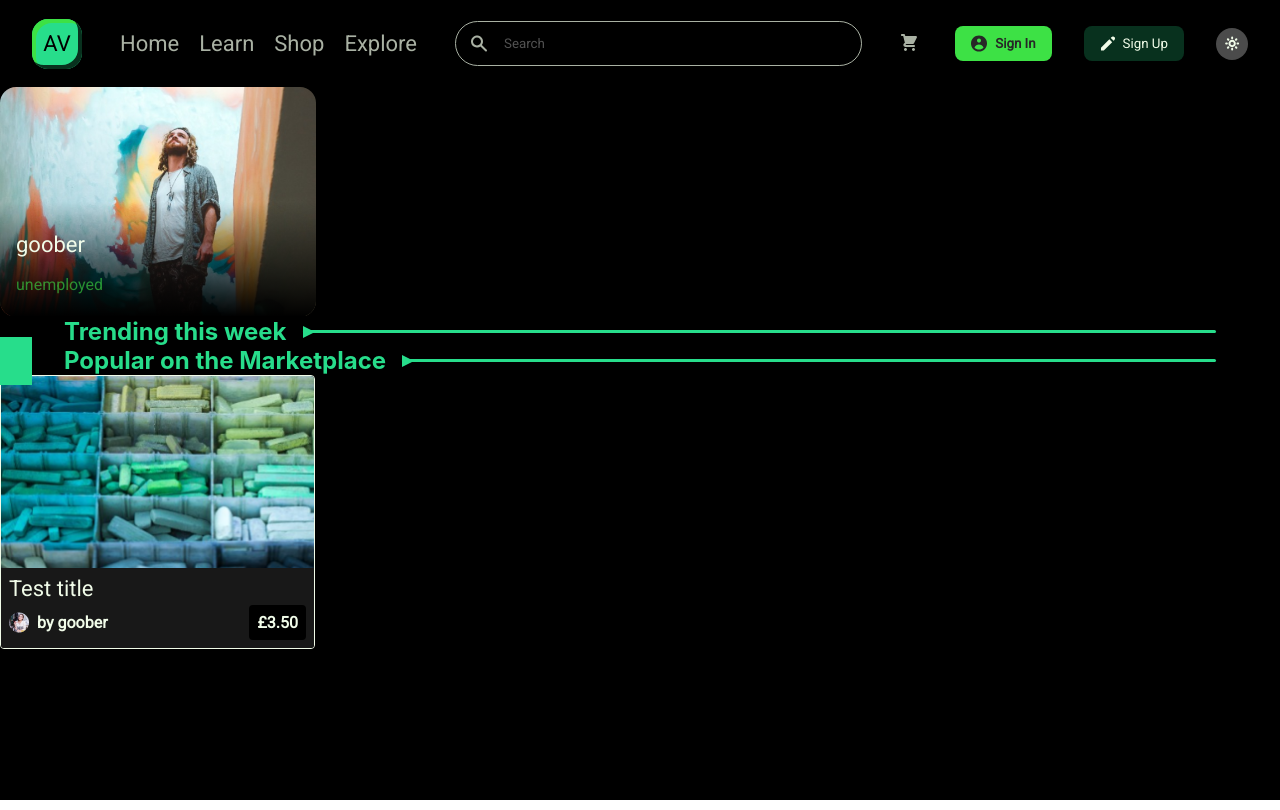
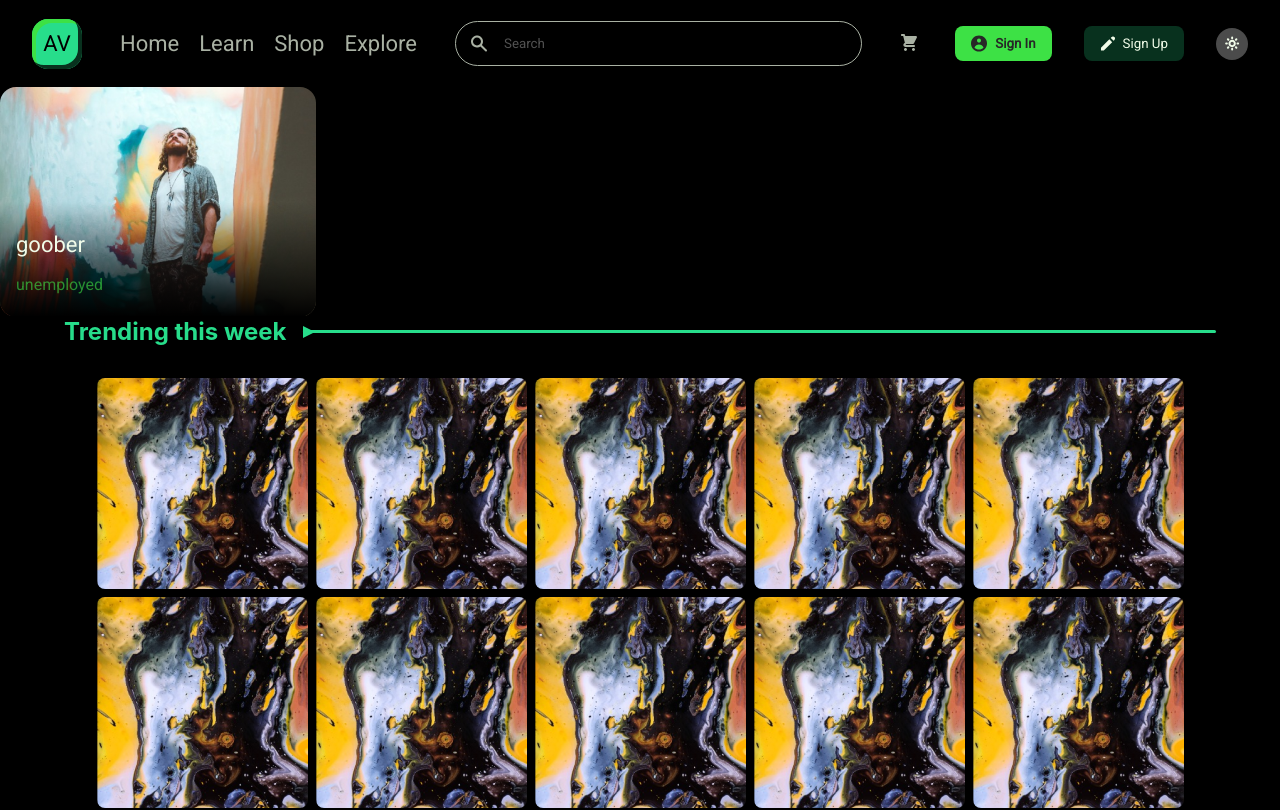
Before and after one commit to Maciej-Clanet/va_frontend_classroom, a React (Create React App) app: page / in a window 1280 px wide. Shown: the top 810 px of the page. Built offline with nearby package versions, Linux system fonts and the light colour scheme.

Commit message:
Art Grid added to main

```diff
--- /dev/null
+++ b/src/Components/ArtGrid/ArtGrid.css
@@ -0,0 +1,14 @@
+.art-grid{
+
+    display: flex;
+    gap: 8px;
+    flex-direction: column;
+    padding-top: 32px;
+    padding-bottom: 32px;
+}
+.art-grid-row{
+    display: flex;
+    gap: 8px;
+    justify-content: center;
+
+}
--- /dev/null
+++ b/src/Components/ArtGrid/ArtGrid.js
@@ -0,0 +1,69 @@
+import "./ArtGrid.css"
+import ArtworkThumbnail from "../ArtworkThumbnail/ArtworkThumbnail"
+import tempArtworkThumbnail from "../../Assets/Temp/ArtworkThumb.png"
+import {useEffect, useState} from "react"
+
+const ArtGrid = ({rows}) => {
+    const [thumbnails, setThumbnails] = useState([])
+
+    function getMaxPerRow(){
+        const cardWidth = 211;
+        const gap = 8;
+        const padding = 16;
+
+        const totalWidth = window.innerWidth;
+
+        const maxItems = Math.floor(   totalWidth / ( cardWidth + gap + padding ) )
+        return maxItems;
+
+    }
+    function updateThumbnails(){
+        const maxPerRow = getMaxPerRow()
+        const newThumbnailsGrid = []
+
+        for(let i = 0; i < rows; i++){
+            const rowThumbnails = []
+            for(let j = 0; j < maxPerRow; j++){
+                rowThumbnails.push(
+                    <ArtworkThumbnail
+                        key={`${i}-${j}`}
+                        image={tempArtworkThumbnail}
+                        artist="goober"
+                        title="test"
+                        imageLink="/art/test"
+                    />
+                )
+            }
+            newThumbnailsGrid.push(rowThumbnails)
+        }
+        setThumbnails(newThumbnailsGrid);
+    }
+    useEffect(() => {
+        updateThumbnails();
+
+        const handleResize = () =>{
+            updateThumbnails();
+        }
+
+        window.addEventListener("resize", handleResize);
+
+        return () => {
+            window.removeEventListener("resize", handleResize);
+        }
+
+    },[])
+
+    return(
+        <div className="art-grid">
+            {
+                thumbnails.map((row, i) => (
+                    <div key={`row-${i}`} className="art-grid-row">
+                        {row}
+                    </div>
+                ))
+            }
+        </div>
+    )
+}
+
+export default ArtGrid
--- a/src/Pages/Home.js
+++ b/src/Pages/Home.js
@@ -8,6 +8,7 @@ import ProductCard from "../Components/ProductCard/ProductCard";
 import ProductImage from "../Assets/Temp/ProductThumbnail.png";
 import AvatarImage from "../Assets/Temp/Avatar.png"
 
+import ArtGrid from "../Components/ArtGrid/ArtGrid";
 
 
 const Home = () => {
@@ -15,6 +16,7 @@ const Home = () => {
         <>
             <FeaturedArtistThumbnail artistName="goober" artistProfession="unemployed" profileLink="/user/goober" image={tempArtistImage} />
             <SectionHeading text="Trending this week" />
+            <ArtGrid rows={2}/>
             <SectionHeading text="Popular on the Marketplace" active={true} />
             <ProductCard image={ProductImage} title="Test title" artist="goober" price={3.50} avatar={AvatarImage} productLink="/products/testproduct" />
         </>
```
